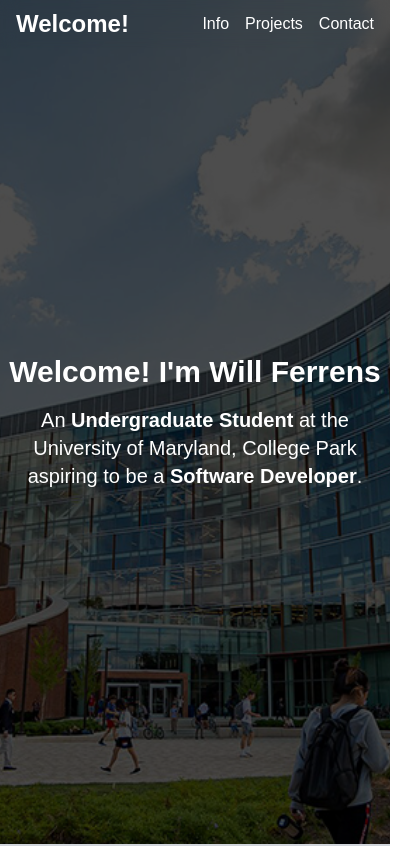
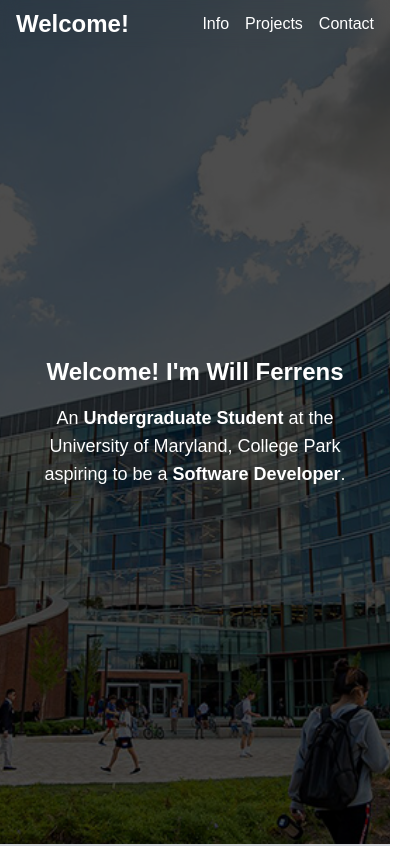
Before and after one commit to willferrens/portfolio, a React (Create React App) app: page / in a window 390 px wide. Shown: the top 846 px of the page, 417 px wide, since content can reach past the window. Built offline with nearby package versions, Linux system fonts and the light colour scheme.

Commit message:
small updates

```diff
--- a/src/components/Footer.js
+++ b/src/components/Footer.js
@@ -1,7 +1,7 @@
 export default function Footer() {
     return (
-        <footer className="bg-gray-900 text-white h-[20vh] py-8 px-4">
-            <div className="max-w-6xl mx-auto grid grid-cols-3 gap-8 text-center">
+        <footer className="bg-gray-900 text-white min-h-[20vh] py-8 px-4">
+            <div className="max-w-6xl mx-auto grid md:grid-cols-3 gap-8 text-center">
                 <div>
                     <p className="text-sm">&copy; Will Ferrens 2025<br /><br />All Rights Reserved.</p>
                 </div>
--- a/src/components/Navbar.js
+++ b/src/components/Navbar.js
@@ -1,9 +1,9 @@
-import { motion } from "framer-motion";
+//import { motion } from "framer-motion";
 
 export default function Navbar({ activeSection, expanded }) {
     return (
         <header
-            id="navbar" className={`fixed top-0 left-0 w-full backdrop-blur z-10 transition-all duration 300 ${ expanded ? 'bg-gray-900 py-4' : 'bg-transparent py-2' }`}
+            id="navbar" className={`fixed top-0 left-0 w-screen backdrop-blur z-10 transition-all duration 300 ${ expanded ? 'bg-gray-900 py-4' : 'bg-transparent py-2' }`}
         >
             <nav className="max-w-6xl mx-auto flex items-center justify-between px-4 text-white">
                 <h1 className="text-2xl font-bold">{activeSection}</h1>
--- a/src/sections/Hero.js
+++ b/src/sections/Hero.js
@@ -11,13 +11,13 @@ const Hero = forwardRef((props, ref) => (
         >
             <motion.h1
                 initial={{ opacity: 0, x: 20 }} whileInView={{ opacity: 1, x: 0 }} transition={{ duration: 0.6 }}
-                viewport={{ once: true }} className="text-3xl md:text-4xl  font-bold"
+                viewport={{ once: true }} className="text-2xl md:text-4xl  font-bold"
             >
                 Welcome! I'm Will Ferrens
             </motion.h1>
             <motion.p
                 initial={{ opacity: 0, x: -20 }} whileInView={{ opacity: 1, x: 0 }} transition={{ duration: 0.6, delay: 0.2 }}
-                viewport={{ once: true }} className="mt-4 px-4 md:px-0 text-xl md:text-2xl text-white max-w-3xl"
+                viewport={{ once: true }} className="mt-4 px-4 md:px-0 text-lg md:text-2xl text-white max-w-3xl"
             >
                 An <span className="font-semibold">Undergraduate Student</span> at the
                 University of Maryland, College Park aspiring to be a{' '}
--- a/src/sections/Projects.js
+++ b/src/sections/Projects.js
@@ -3,7 +3,7 @@ import { motion } from "framer-motion";
 import projects from '../projects.json';
 
 const Projects = forwardRef((props, ref) => (
-    <section id="projects" ref={ref} className="relative pt-8 items-center justify-center min-h-[85vh] bg-gray-300">
+    <section id="projects" ref={ref} className="relative pt-8 pb-8 items-center justify-center min-h-[85vh] bg-gray-300">
         {
             projects.map((proj, idx) => (
                 <motion.div
@@ -68,7 +68,7 @@ const Projects = forwardRef((props, ref) => (
                     </div>
                 </motion.div>
             ))
-        };
+        }
     </section>
 ));
 
```
